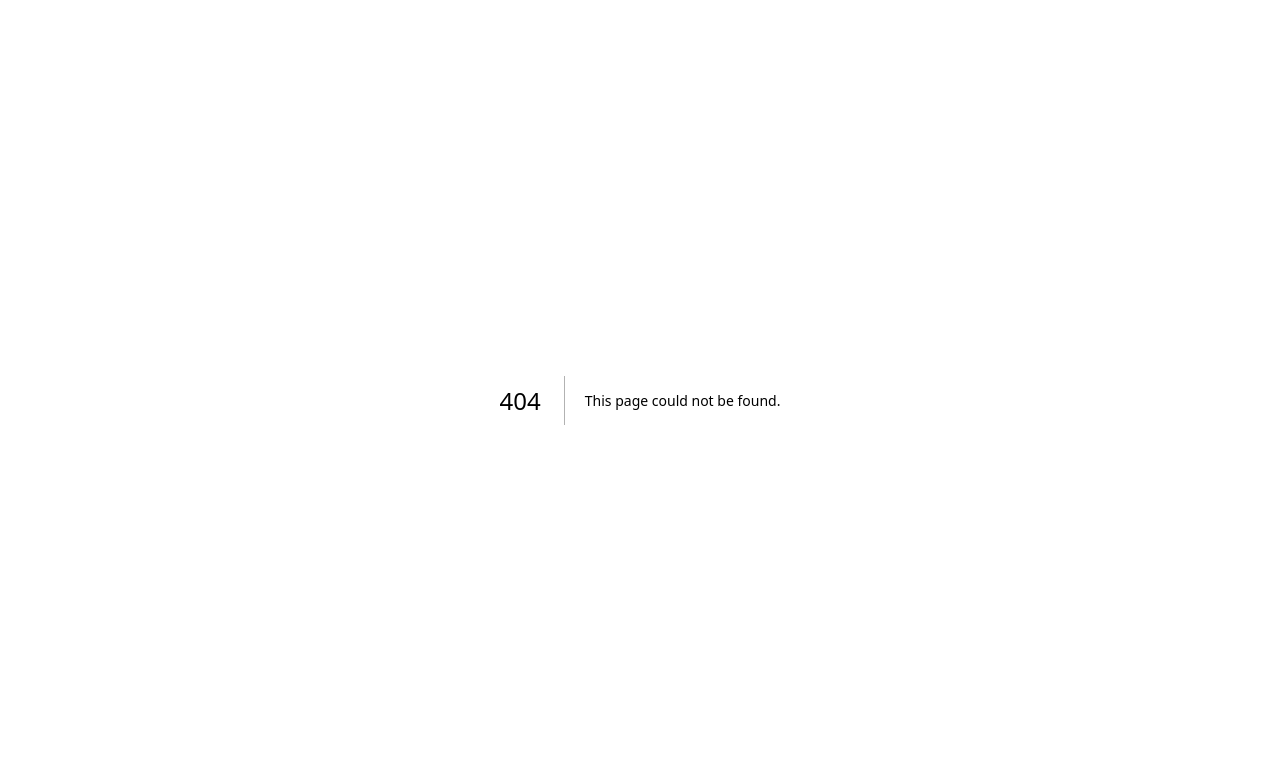
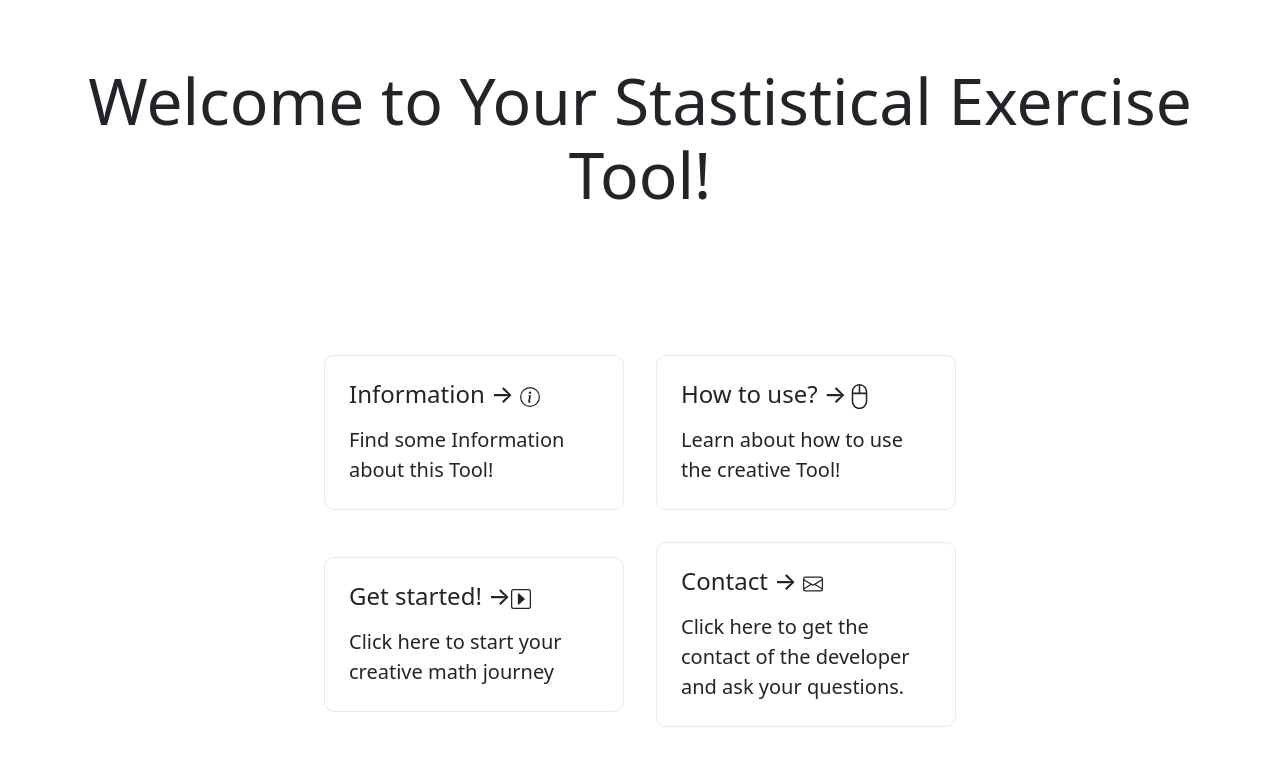
Before and after one commit to albinamur/software-engineering-project-rijeka, a Next.js app: page / in a window 1280 px wide. Before the commit this address had no page. Shown: the top 766 px of the page. Built offline with nearby package versions, Linux system fonts and the light colour scheme.

Commit message:
Create index.js

```diff
--- /dev/null
+++ b/pages/index.js
@@ -0,0 +1,73 @@
+import Head from 'next/head'
+import styles from '../styles/Home.module.css'
+import 'bootstrap/dist/css/bootstrap.min.css'
+
+export default function Home() {
+  return (
+
+    <div className={styles.container}>
+      <Head>
+        <title>Create Next App</title>
+        <meta name="description" content="Generated by create next app" />
+        <link rel="icon" href="/favicon.ico" />
+      </Head>
+
+      <main className={styles.main}>
+        <h1 className={styles.title}>
+            Welcome to Your Stastistical Exercise Tool!   </h1>
+
+        <p className={styles.description}>
+        </p>
+
+        <div className={styles.grid}>
+          <a href="/information" className={styles.card}>
+            <h2>Information &rarr; {' '}
+              <svg xmlns="http://www.w3.org/2000/svg" width="20" height="20" fill="currentColor" class="bi bi-info-circle" viewBox="0 0 16 16">
+              <path d="M8 15A7 7 0 1 1 8 1a7 7 0 0 1 0 14zm0 1A8 8 0 1 0 8 0a8 8 0 0 0 0 16z"/>
+              <path d="m8.93 6.588-2.29.287-.082.38.45.083c.294.07.352.176.288.469l-.738 3.468c-.194.897.105 1.319.808 1.319.545 0 1.178-.252 1.465-.598l.088-.416c-.2.176-.492.246-.686.246-.275 0-.375-.193-.304-.533L8.93 6.588zM9 4.5a1 1 0 1 1-2 0 1 1 0 0 1 2 0z"/>
+              </svg>
+            </h2>
+            <p>Find some Information about this Tool!</p>
+          </a>
+
+          <a href="/use" className={styles.card}>
+            <h2>How to use? &rarr;
+              <svg xmlns="http://www.w3.org/2000/svg" width="25" height="25" fill="currentColor" class="bi bi-mouse2" viewBox="0 0 16 16">
+              <path d="M3 5.188C3 2.341 5.22 0 8 0s5 2.342 5 5.188v5.625C13 13.658 10.78 16 8 16s-5-2.342-5-5.188V5.189zm4.5-4.155C5.541 1.289 4 3.035 4 5.188V5.5h3.5V1.033zm1 0V5.5H12v-.313c0-2.152-1.541-3.898-3.5-4.154zM12 6.5H4v4.313C4 13.145 5.81 15 8 15s4-1.855 4-4.188V6.5z"/>
+              </svg>
+            </h2>
+            <p>Learn about how to use the creative Tool!</p>
+          </a>
+
+          <a
+            href="/login"
+            className={styles.card}
+          >
+            <h2>Get started! &rarr;
+              <svg xmlns="http://www.w3.org/2000/svg" width="20" height="20" fill="currentColor" class="bi bi-caret-right-square" viewBox="0 0 16 16">
+              <path d="M14 1a1 1 0 0 1 1 1v12a1 1 0 0 1-1 1H2a1 1 0 0 1-1-1V2a1 1 0 0 1 1-1h12zM2 0a2 2 0 0 0-2 2v12a2 2 0 0 0 2 2h12a2 2 0 0 0 2-2V2a2 2 0 0 0-2-2H2z"/>
+              <path d="M5.795 12.456A.5.5 0 0 1 5.5 12V4a.5.5 0 0 1 .832-.374l4.5 4a.5.5 0 0 1 0 .748l-4.5 4a.5.5 0 0 1-.537.082z"/>
+              </svg>
+            </h2>
+            <p>Click here to start your creative math journey</p>
+          </a>
+
+          <a
+            href="/contact"
+            className={styles.card}
+          >
+            <h2> Contact &rarr;  <svg xmlns="http://www.w3.org/2000/svg" width="20" height="20" fill="currentColor" class="bi bi-envelope" viewBox="0 0 16 16">
+                                 <path d="M0 4a2 2 0 0 1 2-2h12a2 2 0 0 1 2 2v8a2 2 0 0 1-2 2H2a2 2 0 0 1-2-2V4Zm2-1a1 1 0 0 0-1 1v.217l7 4.2 7-4.2V4a1 1 0 0 0-1-1H2Zm13 2.383-4.708 2.825L15 11.105V5.383Zm-.034 6.876-5.64-3.471L8 9.583l-1.326-.795-5.64 3.47A1 1 0 0 0 2 13h12a1 1 0 0 0 .966-.741ZM1 11.105l4.708-2.897L1 5.383v5.722Z"/>
+                                </svg>
+            </h2>
+            <p>
+              Click here to get the contact of the developer and ask your questions.
+            </p>
+          </a>
+        </div>
+      </main>
+
+
+    </div>
+  )
+}
```
